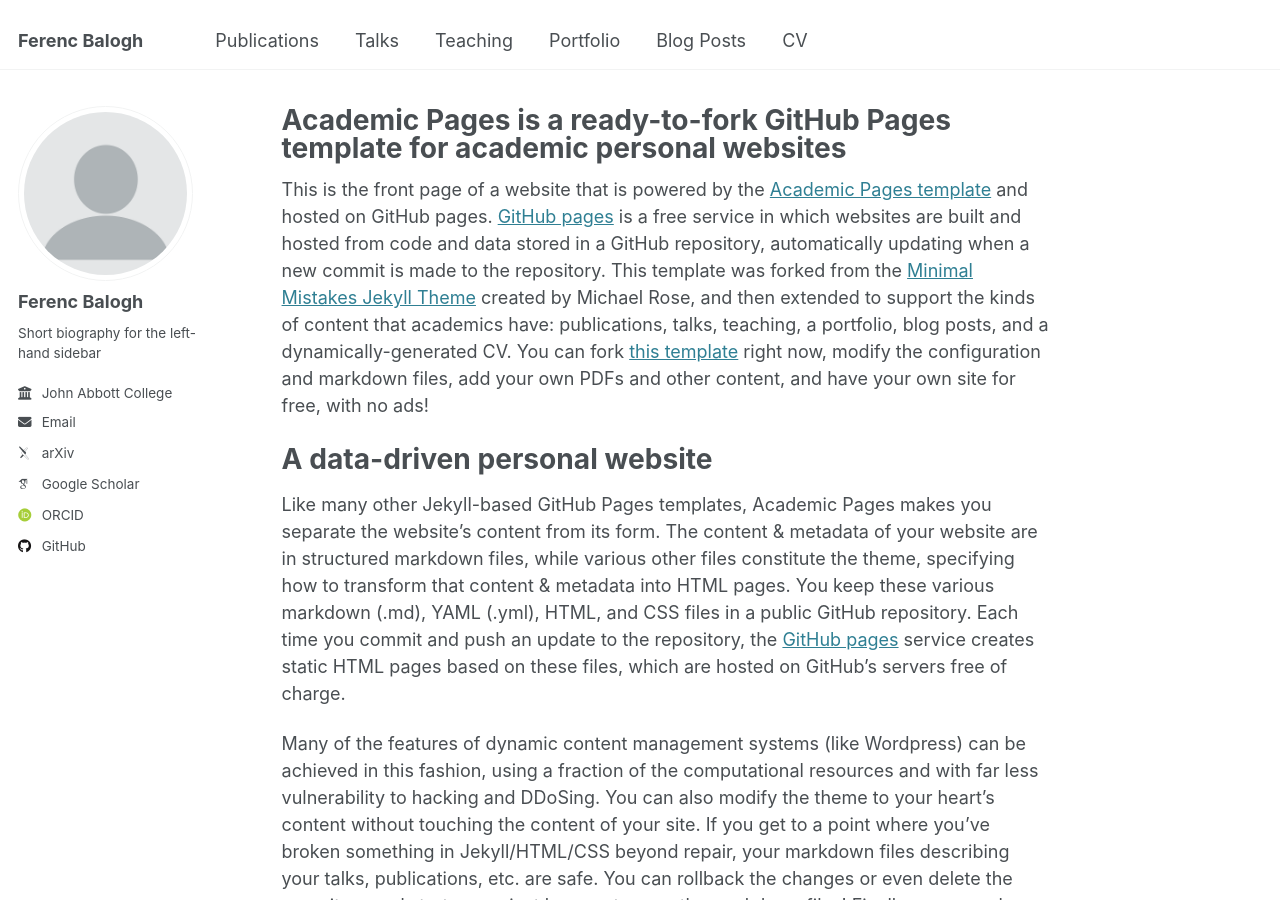
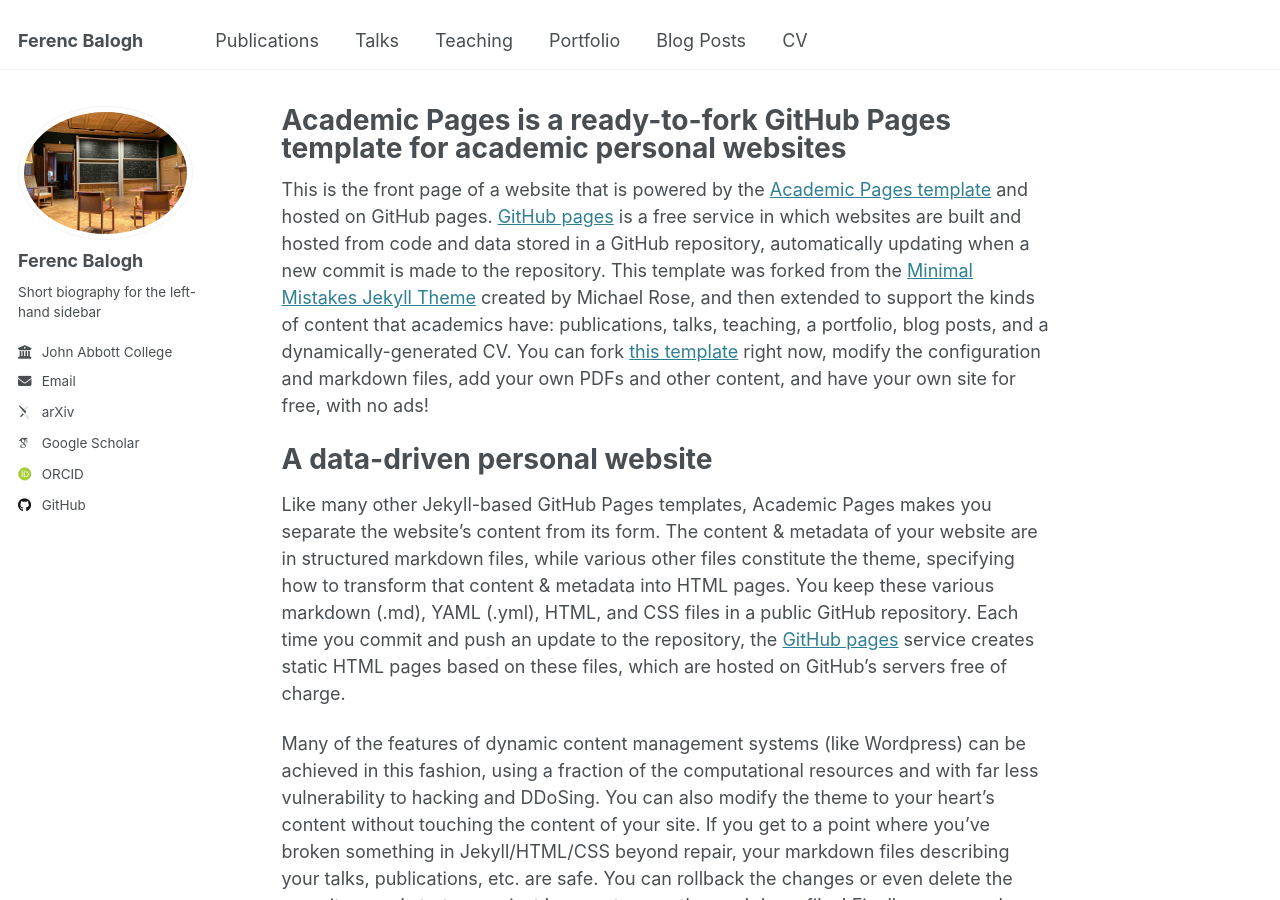
Before and after one commit to ferenc-balogh-math/ferenc-balogh-math.github.io, a Jekyll site: the page built from _pages/about.md, in a window 1280 px wide and 900 px high. Built offline with Jekyll 4.4.1, drawn with Linux system fonts in a browser that asks for light colours; some web fonts are replaced.

Commit message:
Update _config.yml

```diff
--- a/_config.yml
+++ b/_config.yml
@@ -22,7 +22,7 @@ repository               : "ferenc-balogh-math.github.io"
 #               Additional customization can be done by editing /_includes/author-profile.html
 author:
   # Biographic information
-  avatar           : "profile.png"
+  avatar           : "MF.jpg"
   name             : "Ferenc Balogh"
   pronouns         : # example: "she/her"
   bio              : "Short biography for the left-hand sidebar"
```
